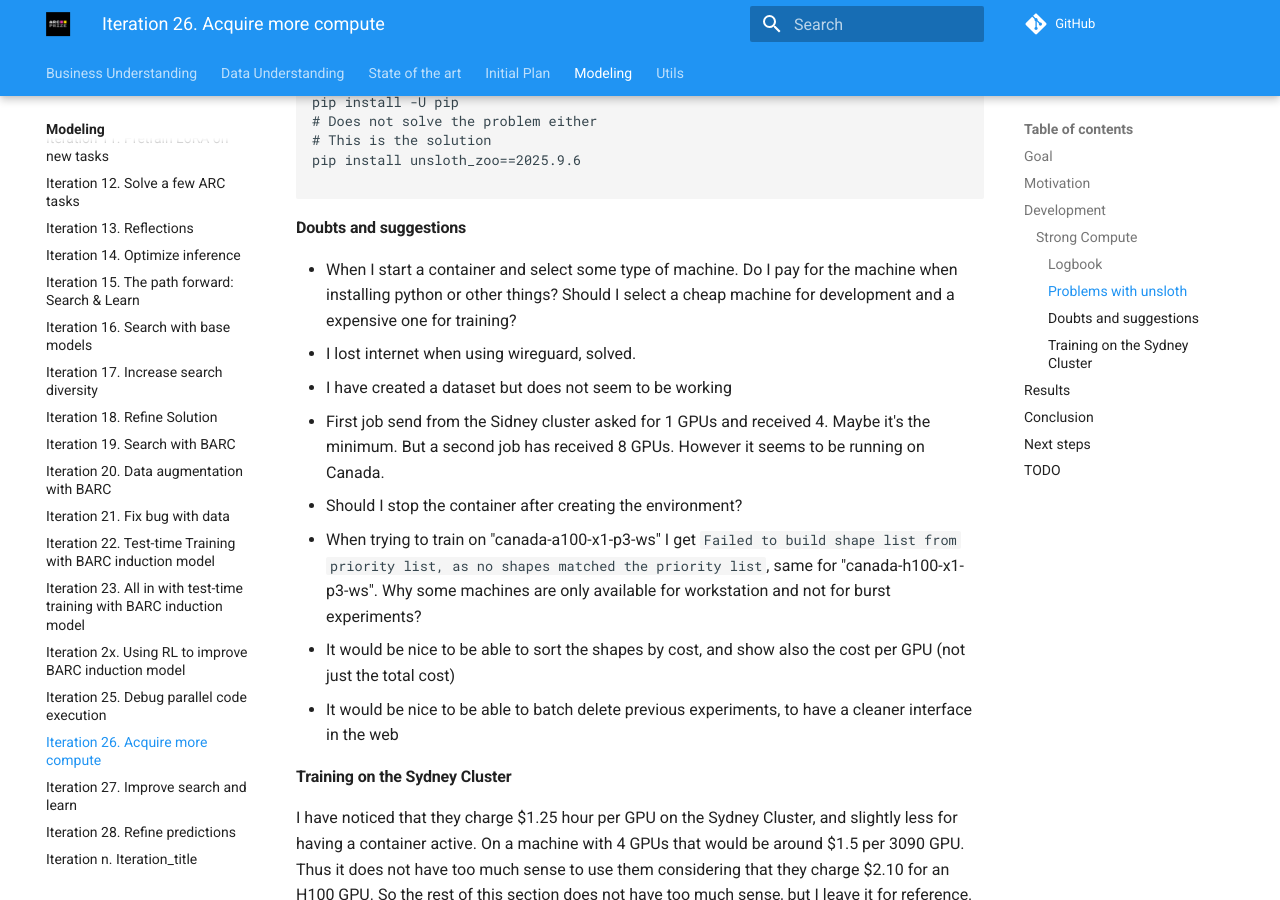
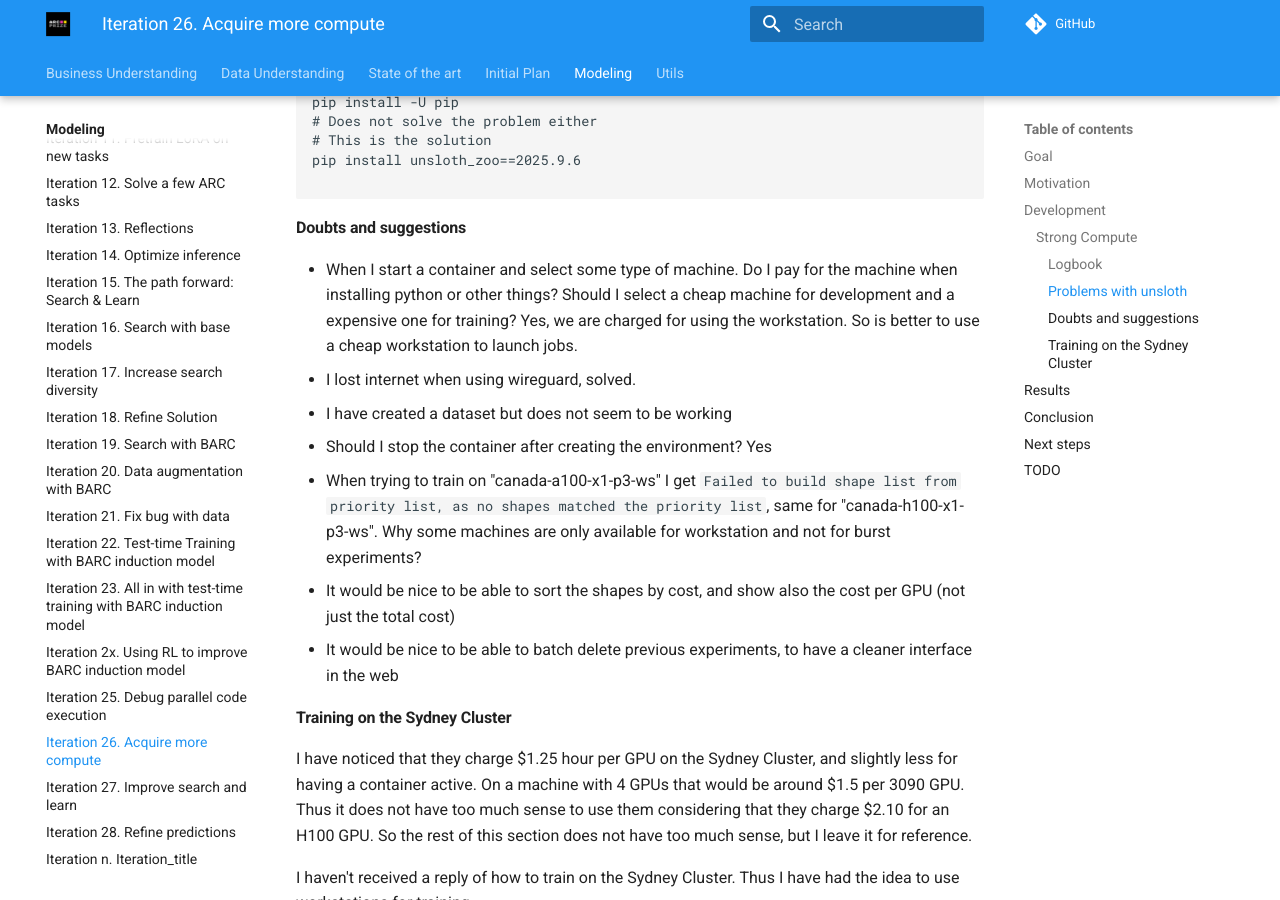
Before and after one commit to ironbar/arc25, an MkDocs documentation site: the page built from docs/modeling/Iteration_26_more_compute.md, in a window 1280 px wide and 900 px high, scrolled down 3099 px. Built offline with MkDocs 1.6.1 and Material for MkDocs 9.7.7, drawn with Linux system fonts in a browser that asks for light colours; comment, search, counter and statistics services are not loaded; some of the changed text lies outside the part shown.

Commit message:
updated documentation and memory parameter

```diff
--- a/docs/modeling/Iteration_26_more_compute.md
+++ b/docs/modeling/Iteration_26_more_compute.md
@@ -133,11 +133,10 @@
 
 #### Doubts and suggestions
 
-- When I start a container and select some type of machine. Do I pay for the machine when installing python or other things? Should I select a cheap machine for development and a expensive one for training?
+- When I start a container and select some type of machine. Do I pay for the machine when installing python or other things? Should I select a cheap machine for development and a expensive one for training? Yes, we are charged for using the workstation. So is better to use a cheap workstation to launch jobs.
 - I lost internet when using wireguard, solved.
 - I have created a dataset but does not seem to be working
-- First job send from the Sidney cluster asked for 1 GPUs and received 4. Maybe it's the minimum. But a second job has received 8 GPUs. However it seems to be running on Canada.
-- Should I stop the container after creating the environment?
+- Should I stop the container after creating the environment? Yes
 - When trying to train on "canada-a100-x1-p3-ws" I get `Failed to build shape list from priority list, as no shapes matched the priority list`, same for "canada-h100-x1-p3-ws". Why some machines are only available for workstation and not for burst experiments?
 - It would be nice to be able to sort the shapes by cost, and show also the cost per GPU (not just the total cost)
 - It would be nice to be able to batch delete previous experiments, to have a cleaner interface in the web
@@ -196,3 +195,4 @@
   - [x] How to get the artifacts? It seems I can make the artifacts available to a running workstation
   - [ ] Awaiting for answers to my doubts
   - [ ] Use workstations for training
+    - [ ] I'm really charged? 1,292.63 at the start of the experiment
```
Also changed, not shown: 1 other file.
